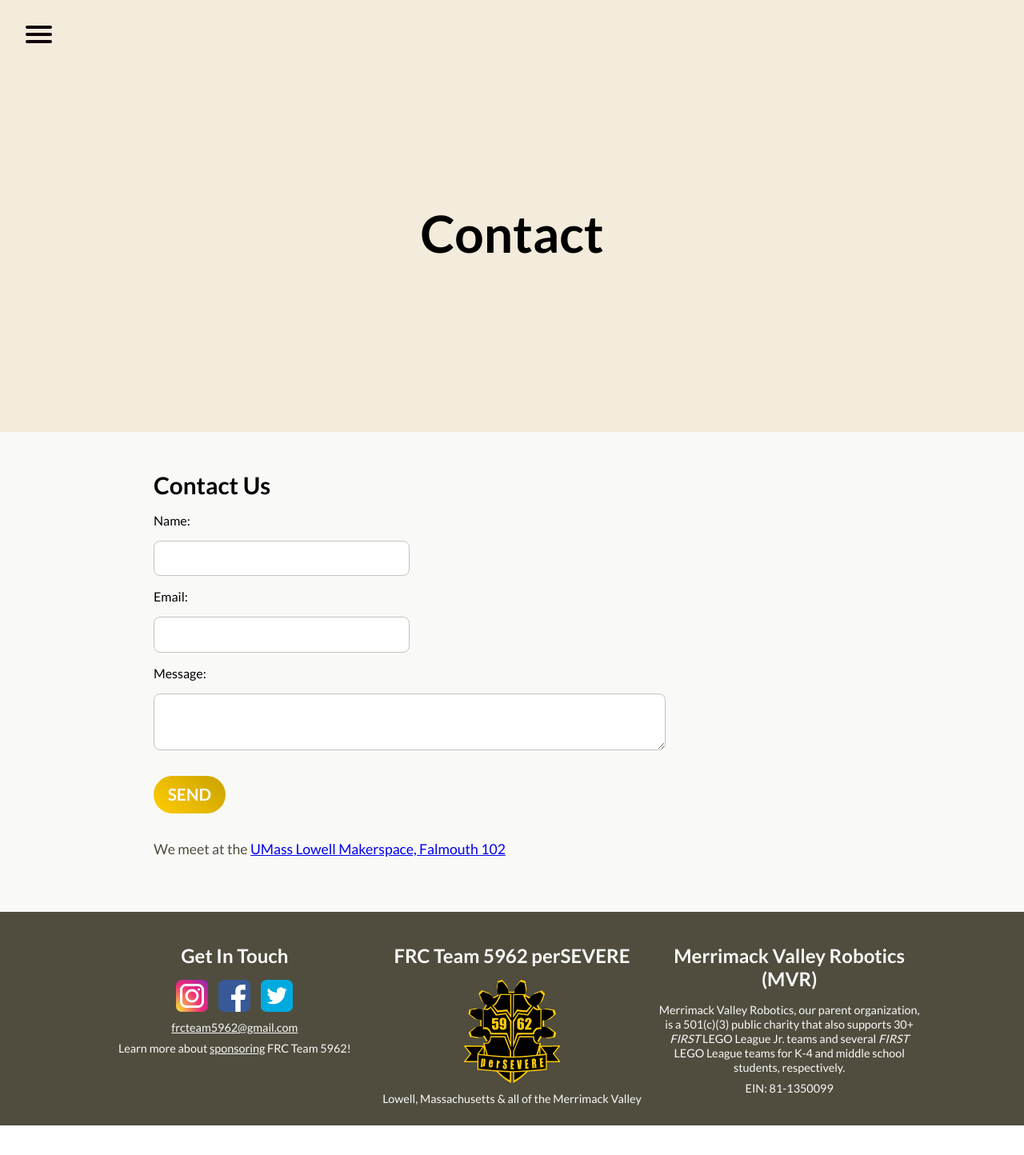
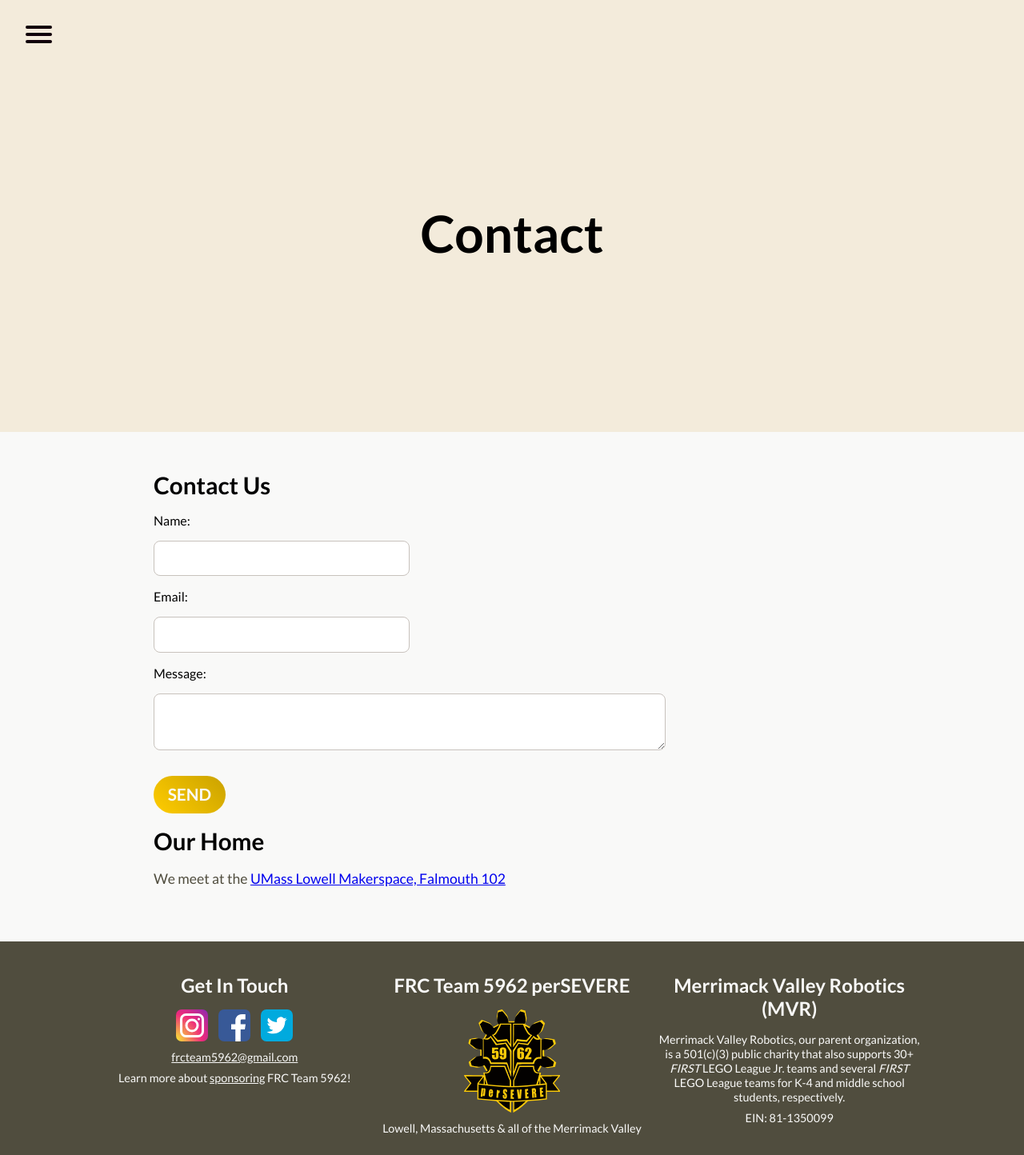
Before and after one commit to perSEVERE-5962/frc5962, a Jekyll site: the page built from contact.md, in a window 1280 px wide. Shown: the whole page at 80% size. Built offline with Jekyll 4.4.1, drawn with Linux system fonts in a browser that asks for light colours; before the commit the page ends 1407 px from its top, so only the background shows below that.

Commit message:
Updated Contact

```diff
--- a/contact.md
+++ b/contact.md
@@ -15,4 +15,5 @@
     <input type="submit" value="Send">
 </form>
 
+## Our Home
 We meet at the [UMass Lowell Makerspace, Falmouth 102](1 University Ave, Lowell, MA 01854)
```
